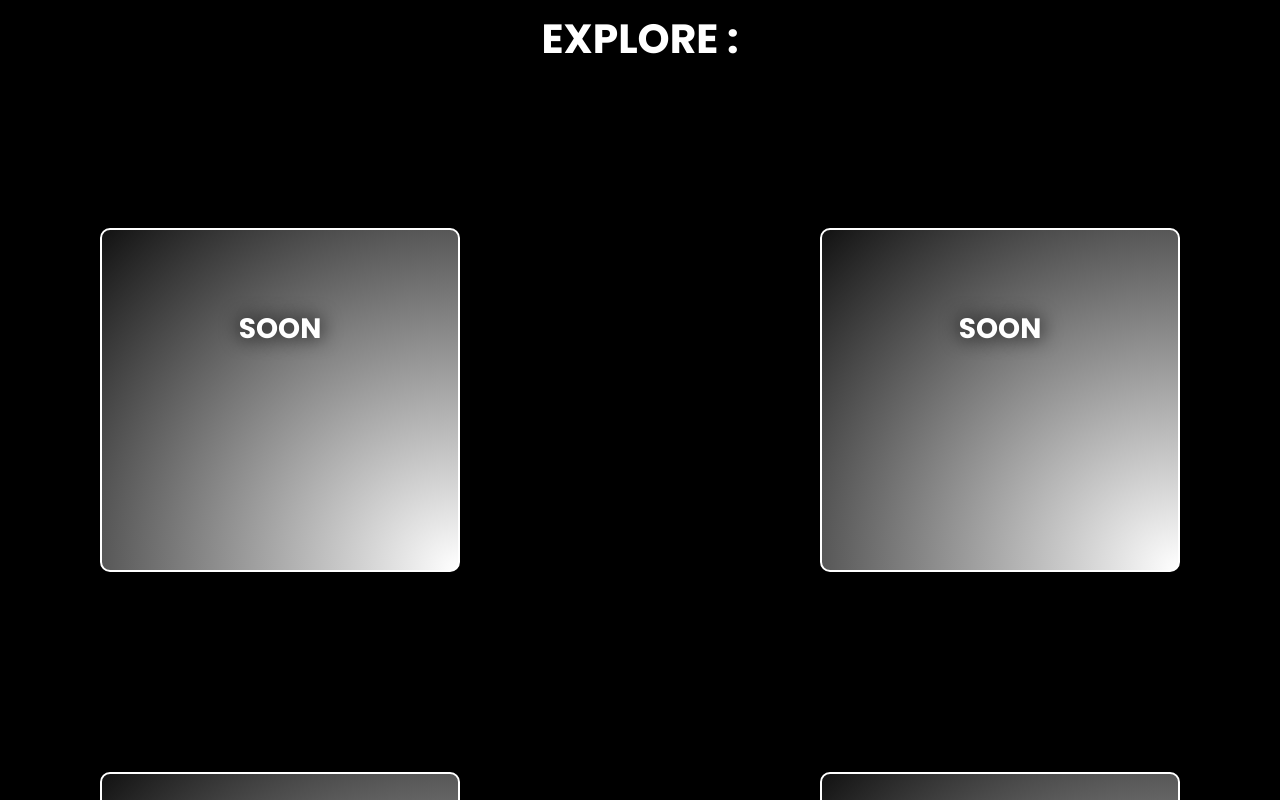
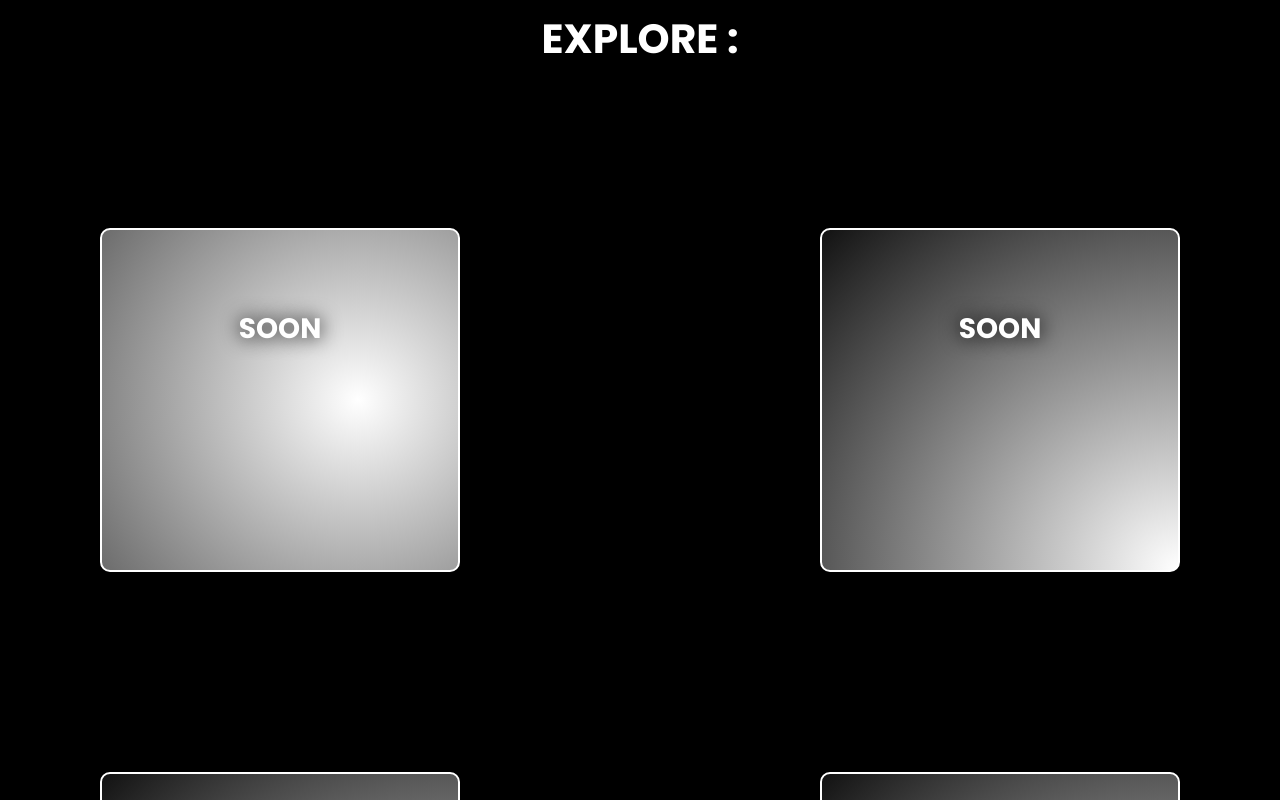
Before and after one commit to yoo-developer/rebulb, a plain HTML site: page index.html in a window 1280 px wide. In both pictures the pointer is over the element 280 px from the left and 2032 px from the top of the page. Shown: the part 1632-2432 px from the top of the page. Before the commit the page ends 800 px from the top, so only its background shows below. After the commit the page ends 800 px from the top, so only its background shows below. Drawn offline with Linux system fonts and the light colour scheme.

Commit message:
Update style.css

```diff
--- a/style.css
+++ b/style.css
@@ -102,6 +102,11 @@ body{
     text-shadow: 0 0 20px black;
     border-radius: 10px;
     box-shadow: 0px 2px 5px rgba(0, 0, 0, 0.1);
+    transition:0.5s;
+  }
+  .card:hover{
+    background-position: -100px;
+    cursor: pointer;
   }
 @media screen and (min-width: 900px) and (max-width:1000px){
     .container {
```
